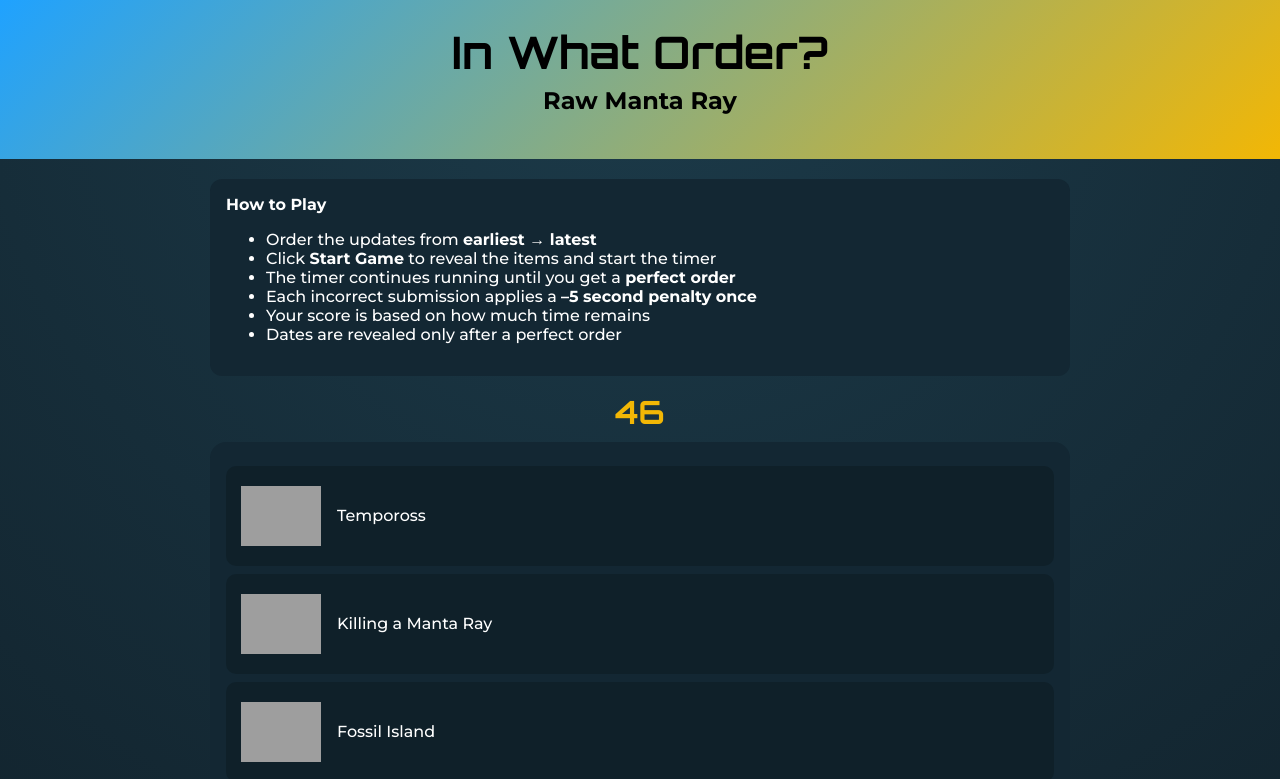
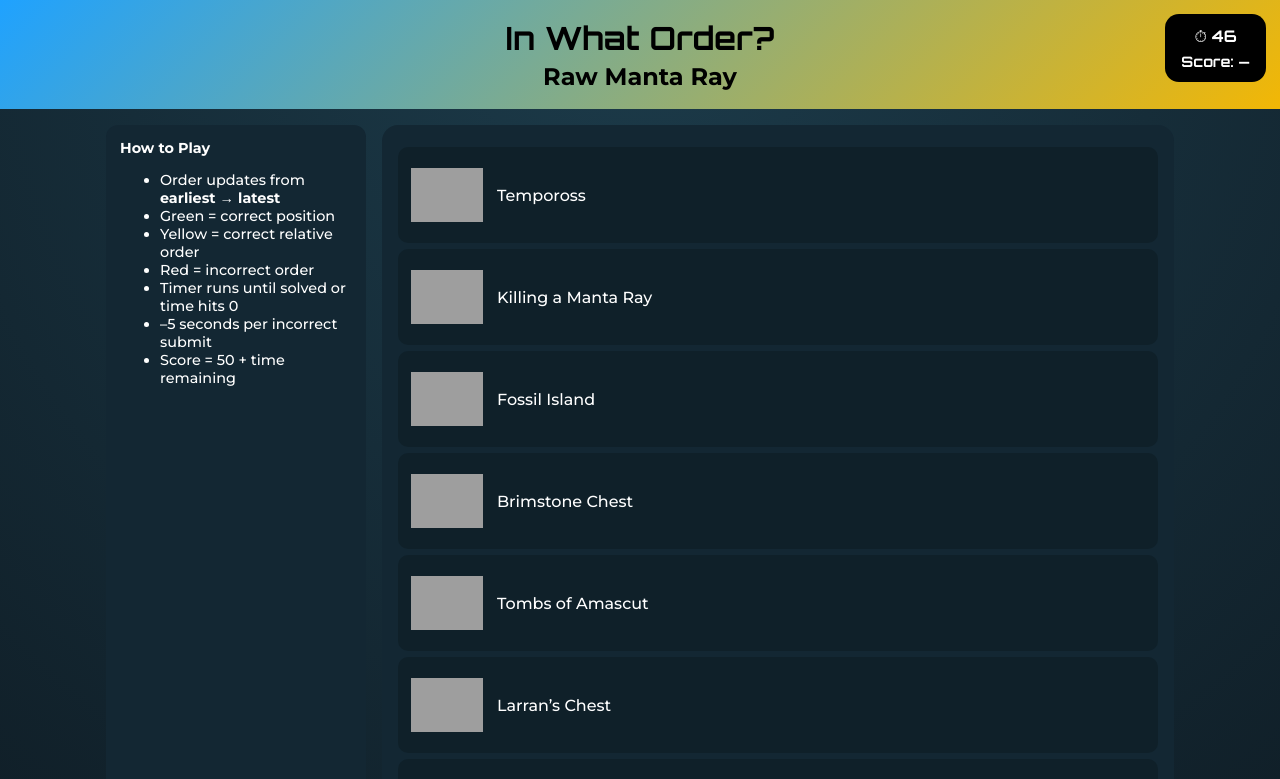
Before and after one commit to BobbyHill7/In-What-Order, a plain HTML site: page index.html in a window 1280 px wide. Both pictures are taken after a click on the button "START GAME". Shown: the top 779 px of the page. Drawn offline with Linux system fonts and the light colour scheme; grey boxes are pictures that could not be loaded.

Commit message:
Update index.html

```diff
--- a/index.html
+++ b/index.html
@@ -23,45 +23,38 @@ body {
   background:radial-gradient(circle at top,#1c3b4a,var(--bg));
   color:#fff;
   font-family:'Montserrat',sans-serif;
-  text-align:center;
 }
 
 header {
-  padding:24px;
+  text-align:center;
+  padding:18px;
   background:linear-gradient(135deg,#1fa2ff,var(--accent));
   color:#000;
 }
 
 header h1 {
   font-family:'Orbitron',sans-serif;
-  font-size:2.8rem;
   margin:0;
 }
 
 header h2 {
-  margin-top:6px;
-  font-weight:700;
+  margin:4px 0 0;
 }
 
-.container {
-  max-width:900px;
+.layout {
+  display:grid;
+  grid-template-columns:260px 1fr;
+  gap:16px;
+  max-width:1100px;
   margin:auto;
-  padding:20px;
+  padding:16px;
 }
 
 .instructions {
   background:var(--panel);
-  padding:16px;
+  padding:14px;
   border-radius:12px;
-  margin-bottom:16px;
-  text-align:left;
-}
-
-.timer {
-  font-family:'Orbitron',sans-serif;
-  font-size:2rem;
-  color:var(--accent);
-  margin:10px 0;
+  font-size:0.9rem;
 }
 
 .board {
@@ -70,17 +63,15 @@ header h2 {
   border-radius:16px;
 }
 
-.list {
-  display:none;
-}
+.list { display:none; }
 
 .item {
-  height:100px;
+  height:96px;
   display:flex;
   align-items:center;
-  gap:16px;
-  padding:12px;
-  margin:8px 0;
+  gap:14px;
+  padding:10px;
+  margin:6px 0;
   background:#0f2029;
   border-radius:10px;
   border:3px solid transparent;
@@ -88,32 +79,40 @@ header h2 {
 }
 
 .item img {
-  width:80px;
-  height:80px;
+  width:72px;
+  height:72px;
   object-fit:contain;
 }
 
 .correct { border-color:var(--green); box-shadow:0 0 10px var(--green); }
+.partial { border-color:var(--yellow); box-shadow:0 0 10px var(--yellow); }
 .wrong { border-color:var(--red); box-shadow:0 0 10px var(--red); }
 
 button {
   font-family:'Orbitron',sans-serif;
-  font-size:1.1rem;
-  padding:10px 26px;
+  padding:10px 22px;
   border:none;
-  border-radius:30px;
+  border-radius:24px;
   cursor:pointer;
   background:var(--accent);
-  margin:10px;
+  margin-top:10px;
 }
 
-.scorecard {
-  display:none;
-  margin-top:16px;
+.sticky {
+  position:fixed;
+  top:14px;
+  right:14px;
   background:#000;
-  padding:16px;
+  padding:12px 16px;
   border-radius:14px;
   font-family:'Orbitron',sans-serif;
+  text-align:center;
+  z-index:10;
+}
+
+.score {
+  margin-top:6px;
+  font-size:0.9rem;
 }
 
 .confetti span {
@@ -140,43 +139,38 @@ button {
   <h2>Raw Manta Ray</h2>
 </header>
 
-<div class="container">
+<div class="sticky">
+  ⏱ <span id="timer">48</span>
+  <div class="score" id="score">Score: —</div>
+</div>
+
+<div class="layout">
 
 <div class="instructions">
 <strong>How to Play</strong>
 <ul>
-<li>Order the updates from <strong>earliest → latest</strong></li>
-<li>Click <strong>Start Game</strong> to reveal the items and start the timer</li>
-<li>The timer continues running until you get a <strong>perfect order</strong></li>
-<li>Each incorrect submission applies a <strong>–5 second penalty once</strong></li>
-<li>Your score is based on how much time remains</li>
-<li>Dates are revealed only after a perfect order</li>
+<li>Order updates from <strong>earliest → latest</strong></li>
+<li>Green = correct position</li>
+<li>Yellow = correct relative order</li>
+<li>Red = incorrect order</li>
+<li>Timer runs until solved or time hits 0</li>
+<li>–5 seconds per incorrect submit</li>
+<li>Score = 50 + time remaining</li>
 </ul>
 </div>
 
-<div class="timer" id="timer">48</div>
-
 <div class="board">
-  <div class="list" id="list"></div>
-
+  <div id="list" class="list"></div>
   <button id="startBtn">START GAME</button>
   <button id="submitBtn" style="display:none;">SUBMIT</button>
 </div>
-
-<div class="scorecard" id="scorecard"></div>
 
 </div>
 
 <script>
 const correctOrder = [
-  "Fossil Island",
-  "Brimstone Chest",
-  "The Mimic",
-  "Larran’s Chest",
-  "Tempoross",
-  "Tombs of Amascut",
-  "The Leviathan",
-  "Killing a Manta Ray"
+  "Fossil Island","Brimstone Chest","The Mimic","Larran’s Chest",
+  "Tempoross","Tombs of Amascut","The Leviathan","Killing a Manta Ray"
 ];
 
 const data = [
@@ -190,18 +184,15 @@ const data = [
   ["Killing a Manta Ray","November 2025","https://oldschool.runescape.wiki/images/Manta_ray_%28Sailing%29.png?80b30"]
 ];
 
-const list = document.getElementById("list");
-const timerEl = document.getElementById("timer");
-const scorecard = document.getElementById("scorecard");
+const list=document.getElementById("list");
+const timerEl=document.getElementById("timer");
+const scoreEl=document.getElementById("score");
 
-let time = 48;
-let interval;
-let gameOver = false;
+let time=48, interval, gameOver=false;
 
-function shuffle(arr){ return arr.sort(()=>Math.random()-0.5); }
+function shuffle(a){return a.sort(()=>Math.random()-0.5);}
 
 function startGame(){
-  list.innerHTML="";
   shuffle([...data]).forEach(d=>{
     const el=document.createElement("div");
     el.className="item";
@@ -216,13 +207,11 @@ function startGame(){
   startBtn.style.display="none";
   submitBtn.style.display="inline-block";
 
-  interval = setInterval(()=>{
+  interval=setInterval(()=>{
     if(gameOver) return;
     time--;
     timerEl.textContent=time;
-    if(time<=0){
-      endGame(false);
-    }
+    if(time<=0) endGame(false);
   },1000);
 
   enableDrag();
@@ -234,42 +223,48 @@ function submit(){
   const items=[...list.children];
   let perfect=true;
 
+  items.forEach(el=>el.classList.remove("correct","partial","wrong"));
+
   items.forEach((el,i)=>{
-    el.classList.remove("correct","wrong");
-    if(el.dataset.name===correctOrder[i]){
+    const name=el.dataset.name;
+    const correctIndex=correctOrder.indexOf(name);
+    if(correctIndex===i){
       el.classList.add("correct");
     } else {
-      el.classList.add("wrong");
+      let relativeCorrect=true;
+      items.forEach((other,j)=>{
+        const oName=other.dataset.name;
+        const ci=correctOrder.indexOf(name);
+        const oi=correctOrder.indexOf(oName);
+        if((ci<oi)!==(i<j)) relativeCorrect=false;
+      });
+      if(relativeCorrect) el.classList.add("partial");
+      else el.classList.add("wrong");
       perfect=false;
     }
   });
 
-  if(perfect){
-    endGame(true);
-  } else {
+  if(perfect) endGame(true);
+  else {
     time=Math.max(0,time-5);
     timerEl.textContent=time;
     if(time===0) endGame(false);
   }
 }
 
-function endGame(won){
+function endGame(win){
   gameOver=true;
   clearInterval(interval);
   submitBtn.disabled=true;
+  [...list.children].forEach(i=>i.draggable=false);
 
-  const score = won ? Math.min(100,50+time) : 0;
-  scorecard.style.display="block";
-  scorecard.innerHTML = won
-    ? `<h2>🏆 Score: ${score}/100</h2>`
-    : `<h2>⏱️ Time’s Up!</h2>`;
+  const score=Math.max(0,Math.min(100,50+time));
+  scoreEl.textContent=`Score: ${score}`;
 
-  if(won){
+  if(win){
     confetti();
     [...list.children].forEach(el=>{
-      const d=document.createElement("div");
-      d.textContent=el.dataset.date;
-      el.appendChild(d);
+      el.innerHTML+=`<div>${el.dataset.date}</div>`;
     });
   }
 }
```
